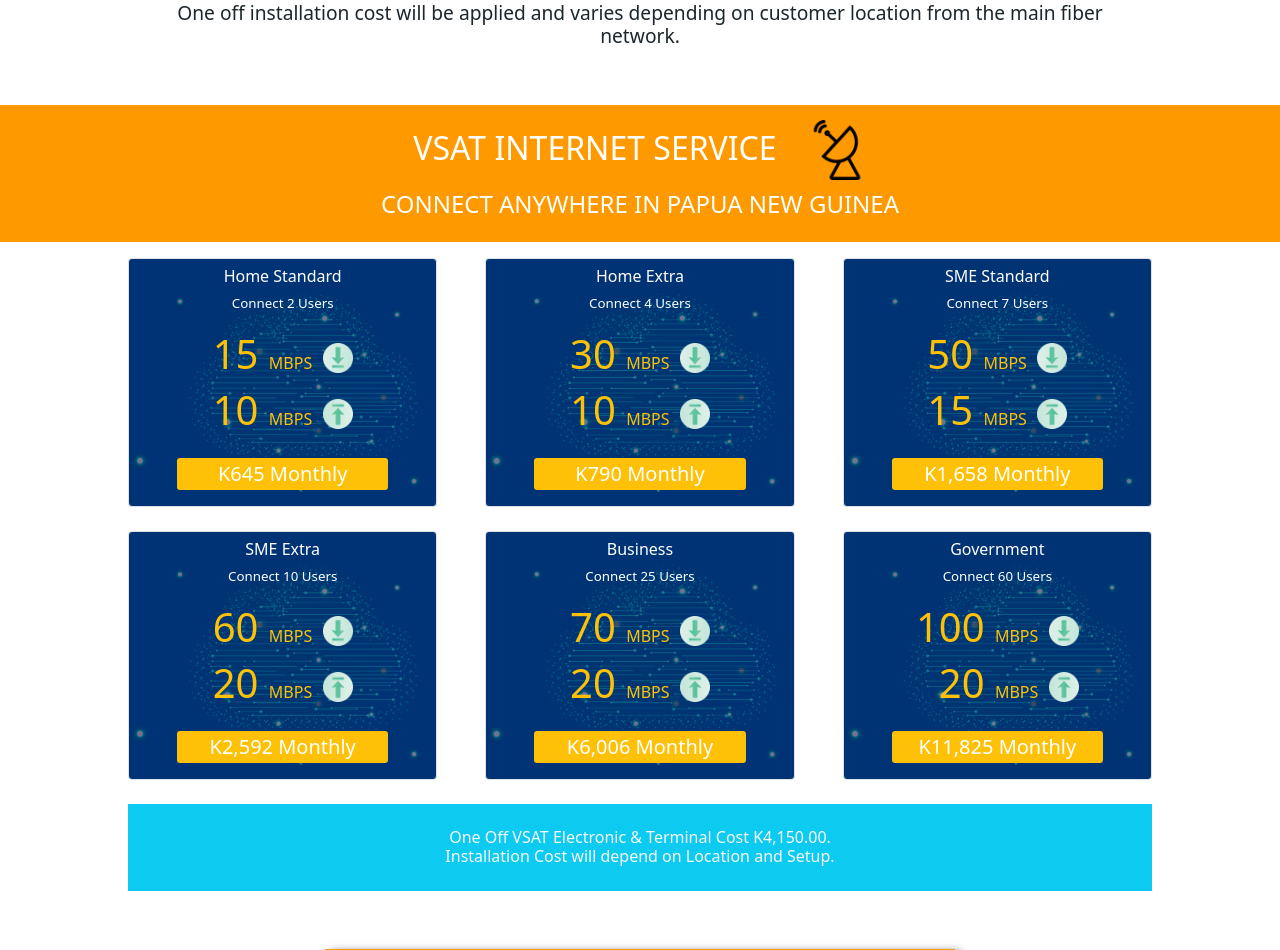
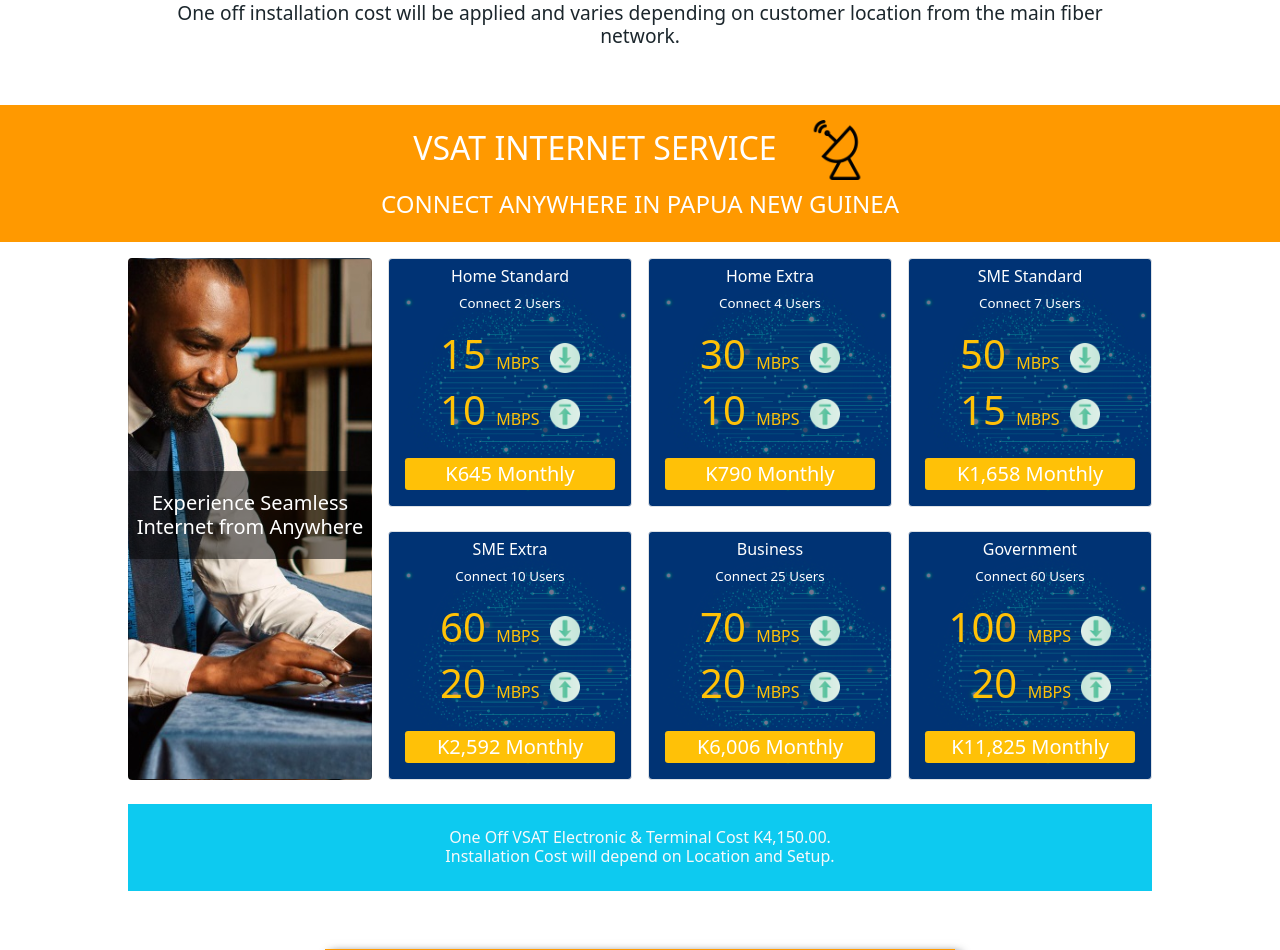
Before and after one commit to Valdaz007/ntt-website, a PHP site: page /products in a window 1280 px wide. Shown: the part 2540-3490 px from the top of the page. Run offline with PHP 8.4, Linux system fonts and the light colour scheme.

Commit message:
Update: VSAT-Plans Img Layout & Responsiveness

```diff
--- a/static/css/css-templates/brod-int.css
+++ b/static/css/css-templates/brod-int.css
@@ -275,6 +275,10 @@
     }
 }
 
+.vsat-plan:nth-child(4) {
+    display: none;
+}
+
 .vsat-plan-tm {
     width: 95%;
     margin: 0 auto;
@@ -373,9 +377,29 @@
     }
 
     .vsat-content {
-        grid-template-columns: repeat(3, 1fr);
+        grid-template-columns: repeat(4, 1fr);
         row-gap: 1.5rem;
-        column-gap: 3rem;
+        column-gap: 1rem;
+    }
+
+    .vsat-plan:nth-child(4) {
+        height: 100%;
+        background-image: url(../../img/data-plans/dc_studio_freepic-crop.jpg);
+        background-position: center;
+        background-size: cover;
+        display: block;
+
+        grid-column: 1;
+        grid-row: 1/3;
+
+        display: flex;
+        justify-content: center;
+        text-align: center;
+
+        & h5 {
+            background-color: rgba(0,0,0,.5);
+            padding: 20px 0 20px 0;
+        }
     }
 }
 
--- a/templates/brod-int.php
+++ b/templates/brod-int.php
@@ -123,7 +123,7 @@
                     </div>
 
                     <div class="vsat-content card-deck">
-                        <div class="vsat-plan border p-2 px-md-5 p-lg-6 card">
+                        <div class="vsat-plan border p-2 px-md-3 p-lg-6 card">
                             <h3 class="text-center fs-6 fs-md-1">Home <span class="fs-6 fw-normal">Standard</span></h3>
                             <p class="vsat-users">Connect 2 Users</p>
 
@@ -144,7 +144,7 @@
                             <h5 class="mt-3 bg-warning p-1 rounded-1 text-center">K645 <span>Monthly</span></h5>
                         </div>
 
-                        <div class="vsat-plan border p-2 px-md-5 p-lg-6 card">
+                        <div class="vsat-plan border p-2 px-md-3 p-lg-6 card">
                             <h3 class="text-center fs-6">Home <span class="fs-6 fw-normal">Extra</span></h3>
                             <p class="vsat-users">Connect 4 Users</p>
 
@@ -165,7 +165,7 @@
                             <h5 class="mt-3 bg-warning p-1 rounded-1 text-center">K790 <span>Monthly</span></h5>
                         </div>
 
-                        <div class="vsat-plan border p-2 px-md-5 p-lg-6 card">
+                        <div class="vsat-plan border p-2 px-md-3 p-lg-6 card">
                             <h3 class="text-center fs-6">SME <span class="fs-6 fw-normal">Standard</span></h3>
                             <p class="vsat-users">Connect 7 Users</p>
 
@@ -186,7 +186,11 @@
                             <h5 class="mt-3 bg-warning p-1 rounded-1 text-center">K1,658 <span>Monthly</span></h5>
                         </div>
 
-                        <div class="vsat-plan border p-2 px-md-5 p-lg-6 card">
+                        <div class="vsat-plan card">
+                            <h5>Experience Seamless Internet from Anywhere</h5>
+                        </div>
+
+                        <div class="vsat-plan border p-2 px-md-3 p-lg-6 card">
                             <h3 class="text-center fs-6">SME <span class="fs-6 fw-normal">Extra</span></h3>
                             <p class="vsat-users">Connect 10 Users</p>
 
@@ -206,7 +210,7 @@
                             <h5 class="mt-3 bg-warning p-1 rounded-1 text-center">K2,592 <span>Monthly</span></h5>
                         </div>
 
-                        <div class="vsat-plan border p-2 px-md-5 p-lg-6 card">
+                        <div class="vsat-plan border p-2 px-md-3 p-lg-6 card">
                             <h3 class="text-center fs-6">Business</h3>
                             <p class="vsat-users">Connect 25 Users</p>
 
@@ -226,7 +230,7 @@
                             <h5 class="mt-3 bg-warning p-1 rounded-1 text-center">K6,006 <span>Monthly</span></h5>
                         </div>
 
-                        <div class="vsat-plan border p-2 px-md-5 p-lg-6 card">
+                        <div class="vsat-plan border p-2 px-md-3 p-lg-6 card">
                             <h3 class="text-center fs-6">Government</h3>
                             <p class="vsat-users">Connect 60 Users</p>
 
```
Also changed, not shown: static/img/data-plans/dc_studio_freepic-crop.jpg (added), static/img/data-plans/dc_studio_freepic.jpg (added).
